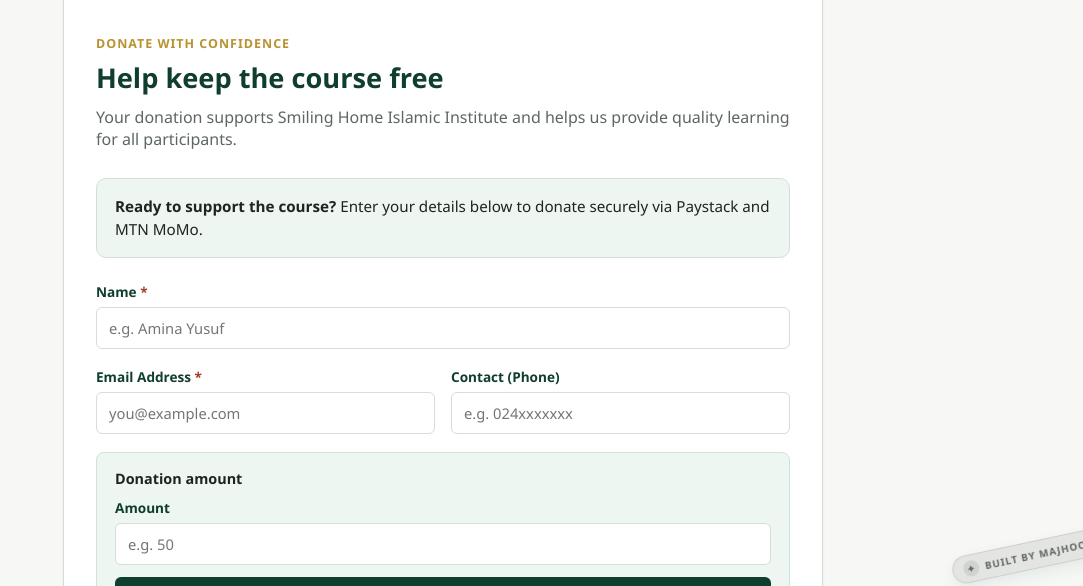
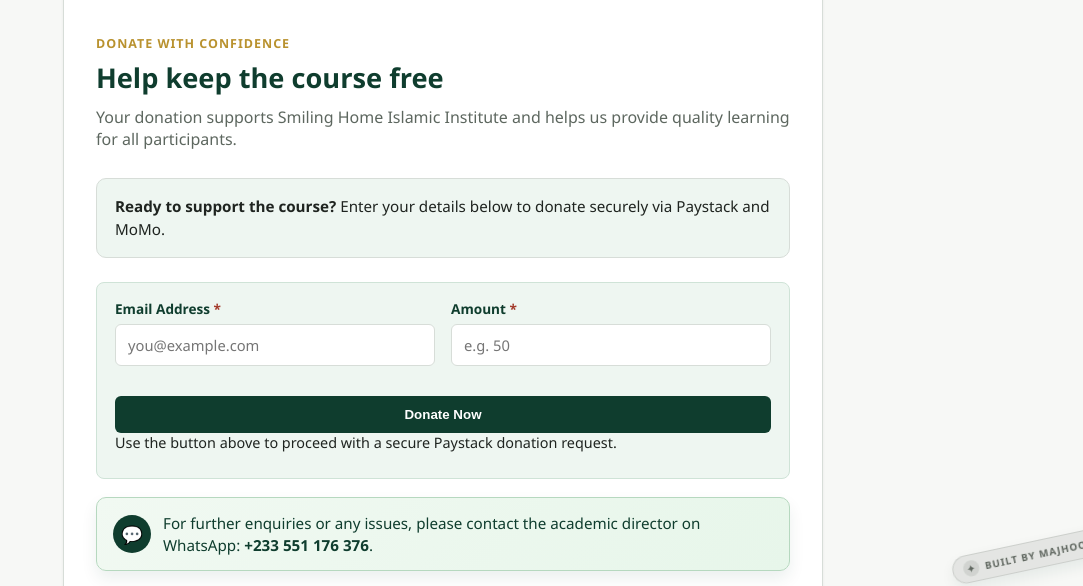
Before and after one commit to Kataali/smiling_home, a website: page donation.html in a window 1280 px wide. Shown: the part 214-800 px from the top of the page, without its empty margins (197-1280 px from the left). Drawn offline with Linux system fonts and the light colour scheme.

Commit message:
Simplify donation form fields

```diff
--- a/donation.html
+++ b/donation.html
@@ -31,16 +31,10 @@
       <p class="facilitators-intro">Your donation supports Smiling Home Islamic Institute and helps us provide quality learning for all participants.</p>
 
       <div class="page-callout">
-        <p><strong>Ready to support the course?</strong> Enter your details below to donate securely via Paystack and MTN MoMo.</p>
+        <p><strong>Ready to support the course?</strong> Enter your details below to donate securely via Paystack and MoMo.</p>
       </div>
-
+      <div class="donation-box">
       <form id="regForm" novalidate>
-        <fieldset>
-          <label class="required" for="fullName">Name</label>
-          <input type="text" id="fullName" name="fullName" placeholder="e.g. Amina Yusuf" required>
-          <div class="field-error">Please enter your name.</div>
-        </fieldset>
-
         <fieldset class="row2">
           <div>
             <label class="required" for="email">Email Address</label>
@@ -48,26 +42,21 @@
             <div class="field-error">Please enter a valid email address.</div>
           </div>
           <div>
-            <label for="contact">Contact (Phone)</label>
-            <input type="tel" id="contact" name="contact" placeholder="e.g. 024xxxxxxx">
-            <div class="field-error">Please enter your contact number.</div>
+            <label class="required" for="donationAmount">Amount</label>
+            <input type="text" id="donationAmount" name="donationAmount" placeholder="e.g. 50" required>
+            <div class="field-error" id="donationAmountError">Please enter a valid donation amount.</div>
           </div>
         </fieldset>
 
         <input type="hidden" name="donate" value="Yes">
 
-        <div class="donation-box">
-          <p><strong>Donation amount</strong></p>
+
           <div id="donationAmountWrap" style="display:block;">
-            <label for="donationAmount">Amount</label>
-            <input type="text" id="donationAmount" name="donationAmount" placeholder="e.g. 50" required>
-            <div class="field-error" id="donationAmountError">Please enter a valid donation amount.</div>
-
             <button type="button" id="payNowBtn" class="pay-btn" onclick="startPaystackPayment()">Donate Now</button>
             <p class="payment-hint">Use the button above to proceed with a secure Paystack donation request.</p>
           </div>
-        </div>
       </form>
+      </div>
 
       <div class="page-callout contact-banner" role="note">
         <div class="contact-banner__icon" aria-hidden="true">💬</div>
```
